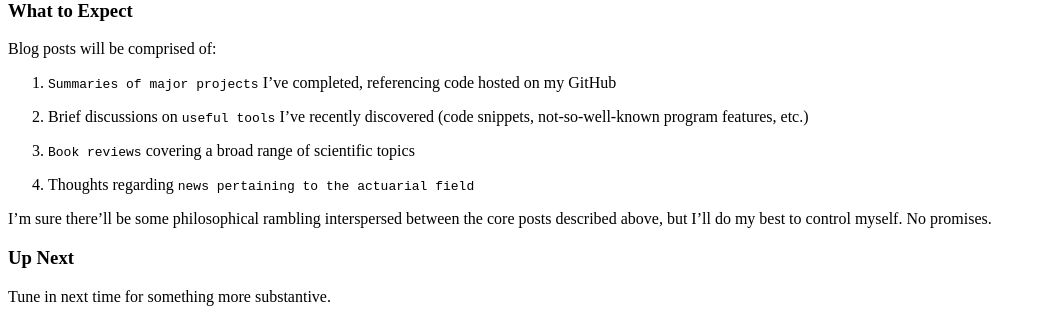
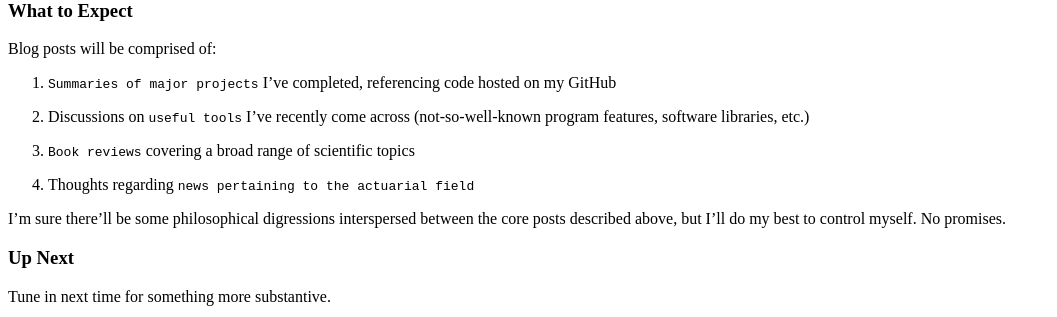
Before and after one commit to JoeKnittel/joeknittel.github.io, a Jekyll site: the page built from _posts/2021-01-15-A-Note-On-Posts.md, in a window 1280 px wide. Shown: the part 202-519 px from the top of the page, without its empty margins (0-1057 px from the left). Built offline with Jekyll 4.4.1, drawn with Linux system fonts in a browser that asks for light colours.

Commit message:
Update 2021-01-15-A-Note-On-Posts.md

```diff
--- a/_posts/2021-01-15-A-Note-On-Posts.md
+++ b/_posts/2021-01-15-A-Note-On-Posts.md
@@ -19,13 +19,13 @@ Blog posts will be comprised of:
 
 1. `Summaries of major projects` I've completed, referencing code hosted on my GitHub
 
-2. Brief discussions on `useful tools` I've recently discovered (code snippets, not-so-well-known program features, etc.)
+2. Discussions on `useful tools` I've recently come across (not-so-well-known program features, software libraries, etc.)
 
 3. `Book reviews` covering a broad range of scientific topics
 
 4. Thoughts regarding `news pertaining to the actuarial field`
 
-I'm sure there'll be some philosophical rambling interspersed between the core posts described above, but I'll do my best to control myself. No promises.
+I'm sure there'll be some philosophical digressions interspersed between the core posts described above, but I'll do my best to control myself. No promises.
 
 ### Up Next
 
```
